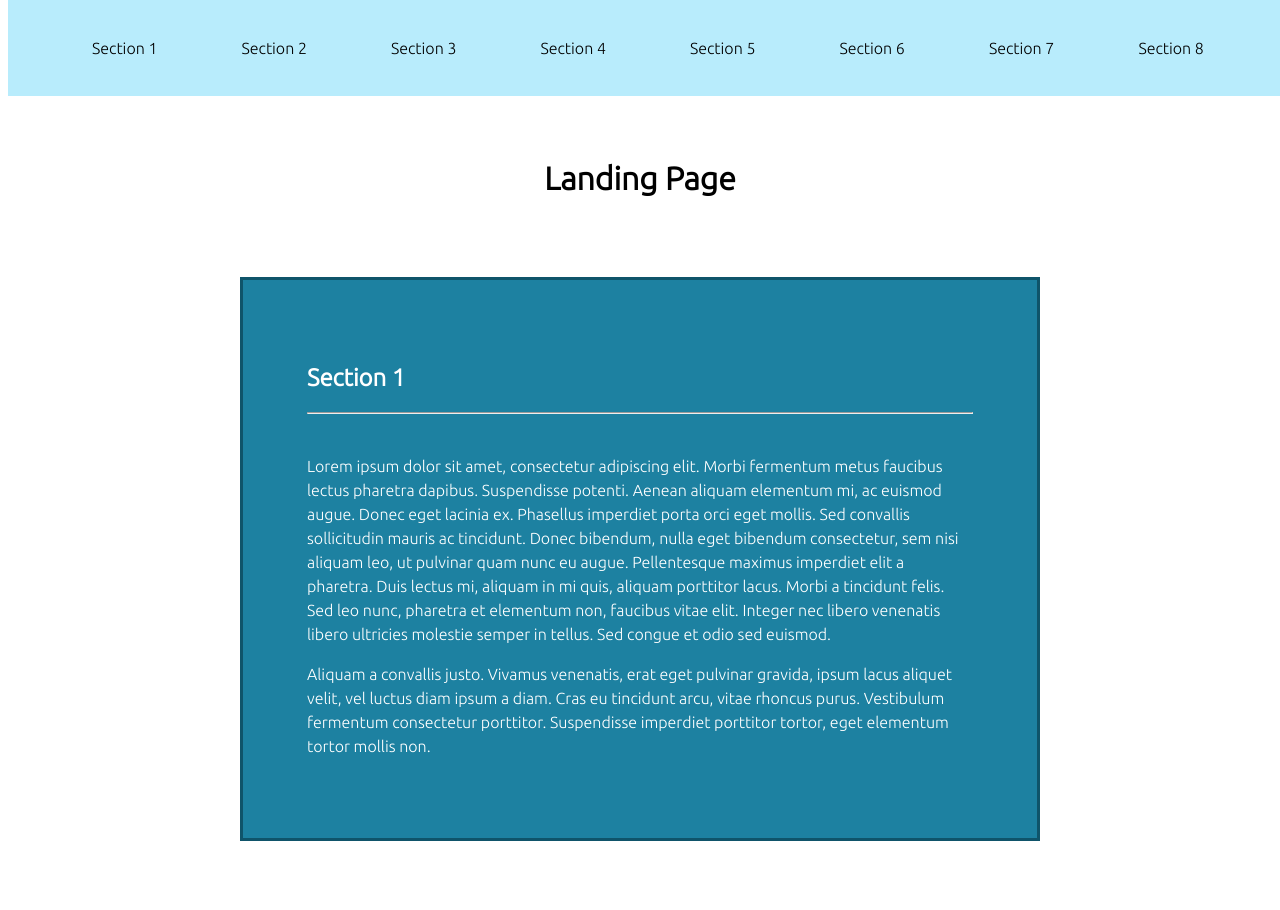
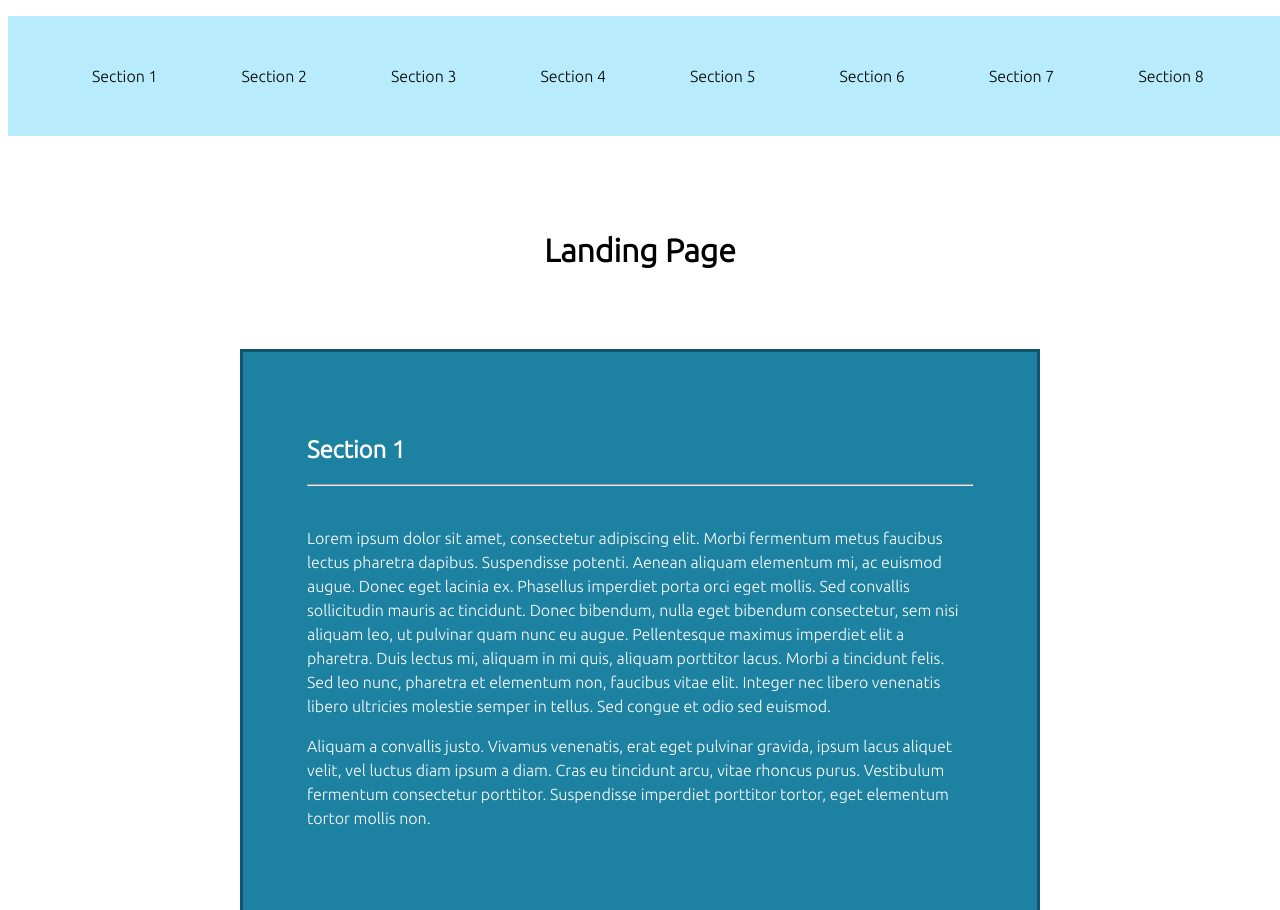
Before and after one commit to AbuBakr-S/interactive-landing-page, a plain HTML site: page index.html in a window 1280 px wide. Shown: the top 910 px of the page. Drawn offline with Linux system fonts and the light colour scheme.

Commit message:
feat: Returning to minimum spec requirements

```diff
--- a/css/styles.css
+++ b/css/styles.css
@@ -8,12 +8,11 @@ body {
 }
 
 h1 {
-    margin-top: 20vh;
+    margin-top: 12vh;
 }
 
 .navbar {
-    position: fixed;
-    top: 0;
+    /* position: fixed; */
     width: 100vw;
     background-color: #b8ecfc;
 }
@@ -22,7 +21,7 @@ h1 {
     display: flex;
     justify-content: space-evenly;
     align-items: center;
-    height: 8vh;
+    height: 15vh;
 }
 
 nav.navbar ul {
```
